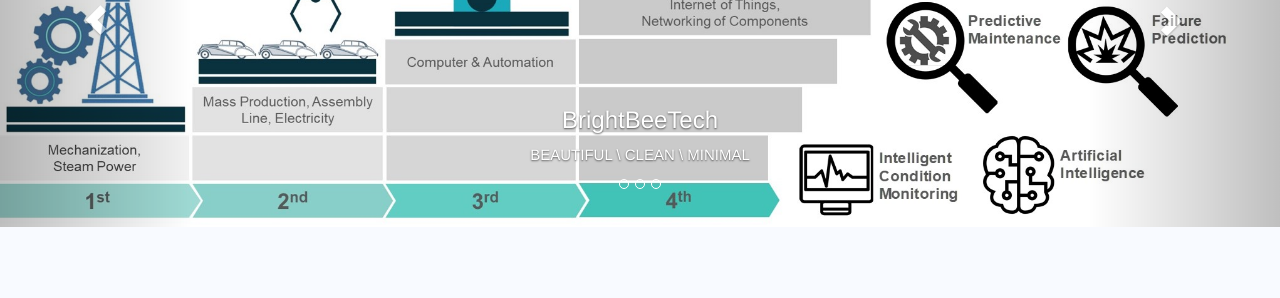
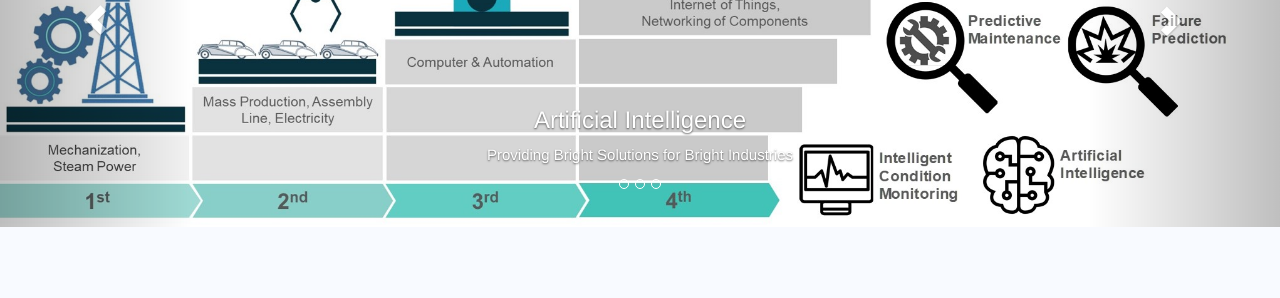
Before and after one commit to BrightBeeTech/BrightBeeTech.github.io, a Jekyll site: the page built from index.html, in a window 1280 px wide. Shown: the part 268-566 px from the top of the page. Built offline with Jekyll 4.4.1, drawn with Linux system fonts in a browser that asks for light colours.

Commit message:
updated carousel-body

```diff
--- a/_layouts/home_style.html
+++ b/_layouts/home_style.html
@@ -26,7 +26,7 @@
                             <img src="../assets/img/slider/Slide-1.jpg" height="400" alt="Image of first carousel">
                             <div class="carousel-caption">
                                 <h3 class="carousel-title hidden-xs">Intelligent Industries</h3>
-                                <p class="carousel-body">RESPONSIVE \ MULTI PAGE</p>
+                                <p class="carousel-body">Providing Bright Solutions for Bright Industries </p>
                             </div>
                         </div>
                         <!-- End Slide 1 -->
@@ -35,8 +35,8 @@
                         <div class="item">
                             <img src="../assets/img/slider/Slide-1.jpg" height="400" alt="Image of second carousel">
                             <div class="carousel-caption">
-                                <h3 class="carousel-title hidden-xs">BrightBeeTech</h3>
-                                <p class="carousel-body">BEAUTIFUL \ CLEAN \ MINIMAL</p>
+                                <h3 class="carousel-title hidden-xs">Artificial Intelligence</h3>
+                                <p class="carousel-body">Providing Bright Solutions for Bright Industries </p>
                             </div>
                         </div>
                         <!-- End Slide 2 -->
@@ -45,8 +45,8 @@
                         <div class="item">
                             <img src="../assets/img/slider/condition_prediction.png" height="400" alt="Image of third carousel">
                             <div class="carousel-caption">
-                                <h3 class="carousel-title hidden-xs">CONDITION PREDICTION</h3>
-                                <p class="carousel-body">PORTFOLIO \ CORPORATE \ CREATIVE</p>
+                                <h3 class="carousel-title hidden-xs">Predictive Maintenance</h3>
+                                <p class="carousel-body">Providing Bright Solutions for Bright Industries </p>
                             </div>
                         </div>
                         <!-- End Slide 3 -->
```
